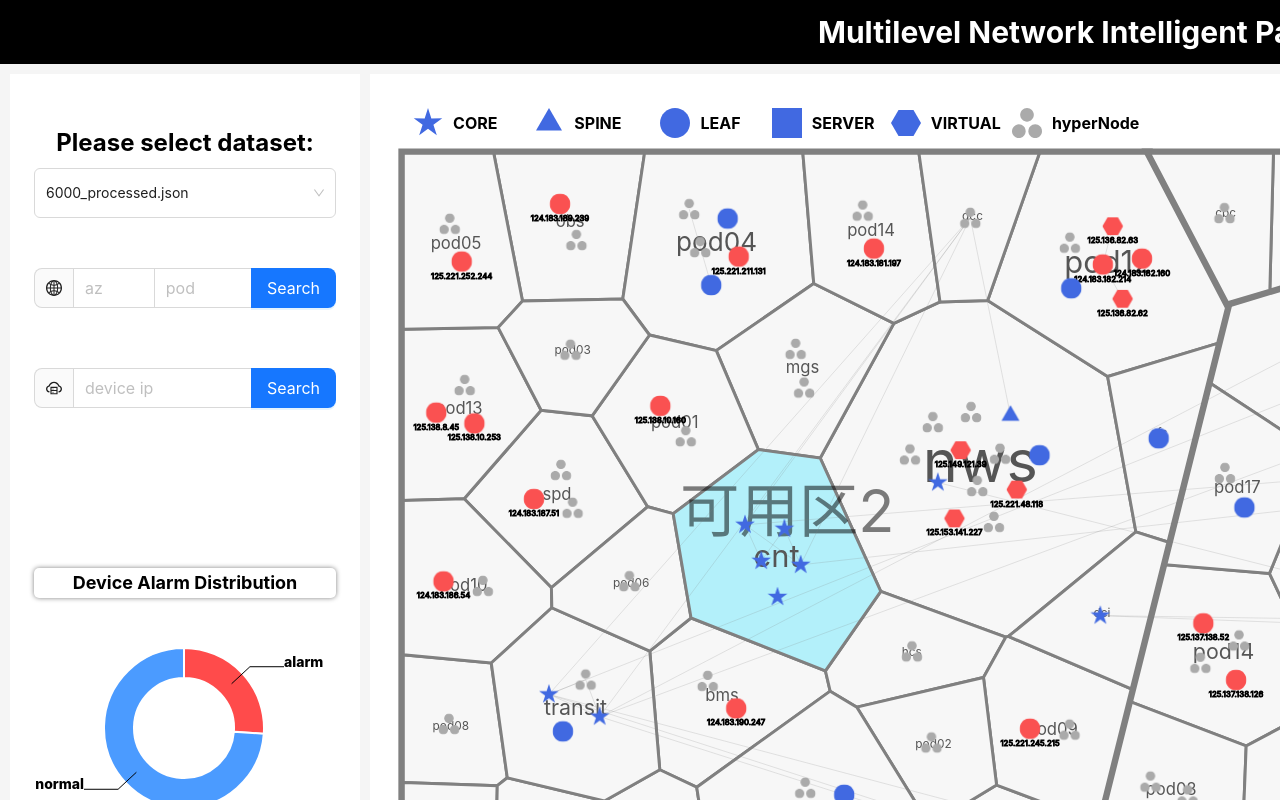
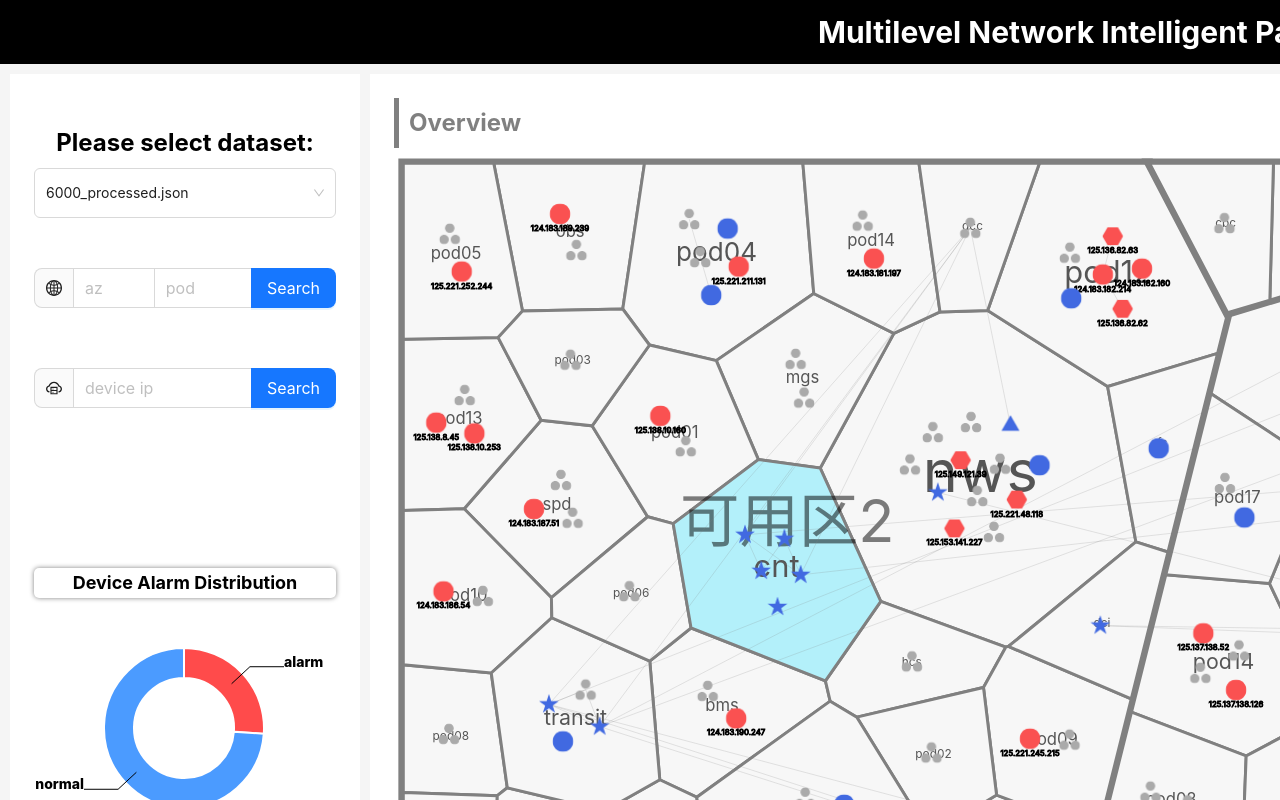
Before and after one commit to hugtyftg/multi-level-network, a React (Vite) app: page / in a window 1280 px wide. Shown: the top 800 px of the page. Built offline with nearby package versions, Linux system fonts and the light colour scheme.

Commit message:
add view name in store and content

```diff
--- a/src/components/Content/Content.tsx
+++ b/src/components/Content/Content.tsx
@@ -1,8 +1,10 @@
 import React, { Fragment } from 'react'
 import Legend from '@/components/Legend/Legend'
 import Partition from '@/components/Partition/Partition'
+import { useStore } from '@/store/graphStore'
 
 export default function Content() {
+  const store = useStore();
   return <div className="content" style={{
   flex: 1,
   padding: 24,
@@ -12,10 +14,30 @@ export default function Content() {
   justifyContent: 'space-between',
   alignItems: 'stretch',
 }}>
-  <div className="legend" style={{
+  <div className="view-bar" style={{
     flex: 1,
+    display: 'flex',
+    justifyContent: 'space-between',
+    alignItems: 'center'
   }}>
-    <Legend/>
+    <div className="view-name" style={{
+      flex: 1,
+      height: 60,
+    }}>
+      <div style={{
+          fontSize: 24,
+          fontWeight: 'bold',
+          color: 'gray',
+          padding: 10,
+          lineHeight: '30px',
+          borderLeft: '5px solid gray',
+      }}>
+        {store.curViewName === 'PARTITION' ? 'Overview' : 'HyperNode View'}
+      </div>
+    </div>
+    <div className="legend">
+      <Legend/>
+    </div>
   </div>
   <div className="partition-chart-box" style={{
     flex: 19,
--- a/src/components/Legend/Legend.tsx
+++ b/src/components/Legend/Legend.tsx
@@ -7,16 +7,13 @@ export default function Legend() {
       display: 'flex',
       justifyContent: 'space-evenly',
       alignItems: 'center',
-      width: '40%',
-      height: 50,
+      width: 800,
     }}>
       {iconNameList.map(name => {
         return <div className="legend-icon" key={name} style={{
           display: 'flex',
           alignItems: 'center',
           justifyContent: 'center',
-          width: 130,
-          height: '100%',
           margin: '0 5px',
           fontSize: 16,
           fontWeight: 'bold'
--- a/src/components/Partition/Partition.tsx
+++ b/src/components/Partition/Partition.tsx
@@ -136,6 +136,7 @@ function Partition() {
     <div className='partition' style={{
       width: '100%',
       height: '100%',
+      display: store.curViewName === 'PARTITION' ? 'block' : 'none'
     }}></div>
   )
 }
--- a/src/graph/MultiLevelPartitionGraph.ts
+++ b/src/graph/MultiLevelPartitionGraph.ts
@@ -86,8 +86,12 @@ export default class MultiLevelPartitionGraph extends BaseGraph{
     }
     // 渲染完多边形、点边之后绑定的事件
     protected afterRenderBindEvent() {
-      // 点击节点的高亮事件
+      // 单击节点的高亮事件
       this.nodesDOM.on('click', this.onClickNode.bind(this, this.allNodesData));
+      this.nodesDOM.on('dblclick', () => {
+        console.log('double click');
+
+      });
       // 点击画布的空白区域可以取消高亮效果
       select('g#voronoi-pod-cell').on('click', this.onClickCanvas.bind(this));
     }
@@ -750,7 +754,7 @@ export default class MultiLevelPartitionGraph extends BaseGraph{
       return false;
     }
   }
-  // 高亮节点的新函数和现在点击高亮的效果差不多。如果用户传入了新的样式obj，则按照那个样式obj；如果没有传入，就按照当前的点击高亮效果。
+
   // 销毁，清除指定svg的所有内容 #graph-svg，解除事件绑定
   public destory() {
     if (this.svg && !this.svg.empty()) {
--- a/src/store/graphStore.ts
+++ b/src/store/graphStore.ts
@@ -2,6 +2,8 @@ import { makeAutoObservable } from 'mobx'
 import { createContext, useContext } from 'react';
 import MultiLevelPartitionGraph from '../graph/MultiLevelPartitionGraph';
 const datasetRangeList = ['6000', '10000', '20000', '2500', '1500', '500'];
+type ViewTypes = 'PARTITION' | 'HYPERNODE';
+
 class Store {
   // 画布分割图实例
   graphInstance: MultiLevelPartitionGraph | any = {};
@@ -12,6 +14,8 @@ class Store {
   // 全局共用的数据
   graphData: any = {};
   datasetName: string = `${datasetRangeList[0]}_processed.json`;
+  // 当前视图
+  viewName: ViewTypes  = 'PARTITION';
   constructor() {
     makeAutoObservable(this, {}, {autoBind: true});
   }
@@ -30,6 +34,9 @@ class Store {
   updateDatasetName(newDatasetName: string) {
     this.datasetName = newDatasetName;
   }
+  updateViewName(newViewName: ViewTypes) {
+    this.viewName = newViewName;
+  }
   resetGraphInstance() {
     this.graphInstance = {};
   }
@@ -45,6 +52,9 @@ class Store {
   resetGraphDatasetName() {
     this.datasetName = `${datasetRangeList[0]}_processed.json`;
   }
+  resetViewName() {
+    this.viewName = 'PARTITION';
+  }
   get curGraphInstance() {
     return this.graphInstance;
   }
@@ -59,6 +69,9 @@ class Store {
   }
   get curDatasetName() {
     return this.datasetName;
+  }
+  get curViewName() {
+    return this.viewName;
   }
   get isCurGraphInstanceEmpty() {
     return Object.keys(this.curGraphInstance).length === 0;
@@ -80,7 +93,6 @@ class Store {
       }
     });
   }
-
 }
 const store = new Store();
 const Context = createContext(store);
```
